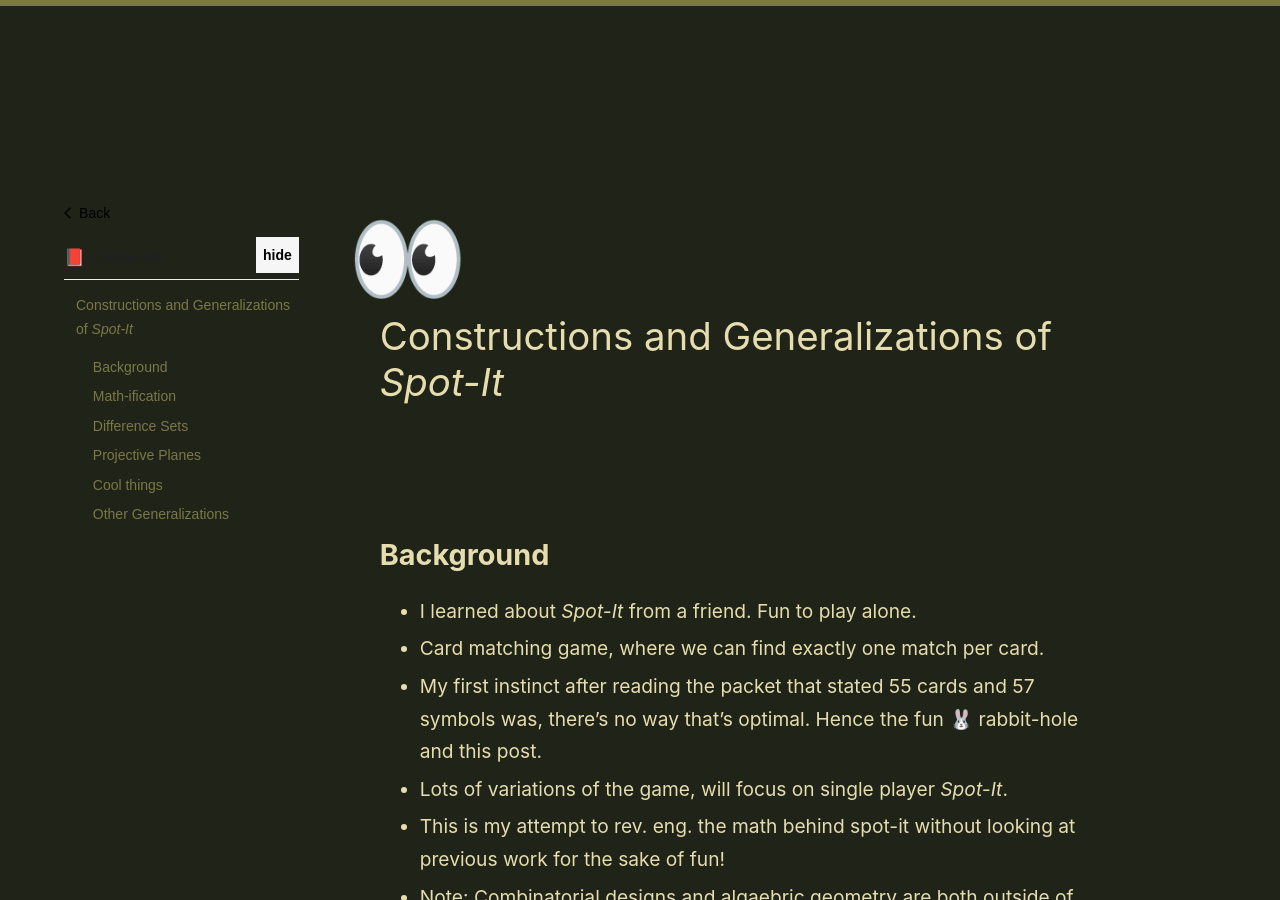
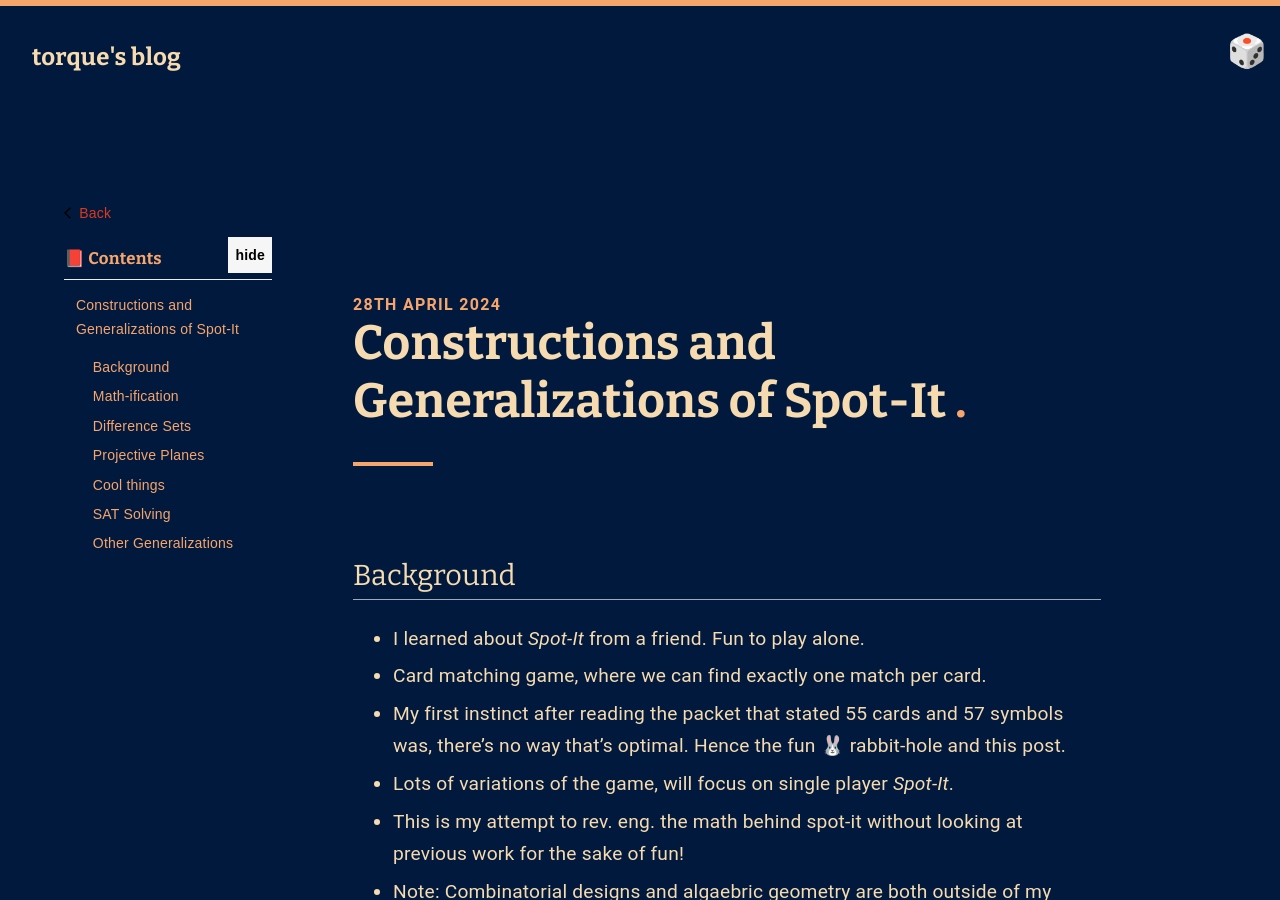
Before and after one commit to itstorque/itstorque.github.io, a Jekyll site: the page built from _blog_posts/2024_04_spotit.md, in a window 1280 px wide and 900 px high. Built offline with Jekyll 4.4.1, drawn with Linux system fonts in a browser that asks for light colours; a script that is not in the unit is left out.

Commit message:
updated blog_post.html

```diff
--- a/_blog_posts/2024_04_spotit.md
+++ b/_blog_posts/2024_04_spotit.md
@@ -1,5 +1,5 @@
 ---
-title: Constructions and Generalizations of *Spot-It*
+title: Constructions and Generalizations of Spot-It
 date: "April 28, 2024"
 emoji: 👀
 summary:
@@ -69,6 +69,8 @@
   - This can be noticed from the P.P. <-> Cyclic Difference Set symmetry
 - We conjecture that these designs exist for prime powers only, but we don't have proof. For example, https://arxiv.org/pdf/2003.04929 shows an asymptotic proof of the prime power conjecture for PDS, but even for order 12, we don't know if there is a PDS/P.P.
 
+## SAT Solving
+
 ## Other Generalizations
 
 - If every card has the same number of symbols and every symbol appears on the same number of cards, this would be considered a "Steiner system with parameters v,k,3" or a "3-(v,k,1)-design"
--- a/_includes/head.html
+++ b/_includes/head.html
@@ -10,7 +10,13 @@
 <meta name="viewport" content="width=device-width, initial-scale=1">
 <meta name="theme-color" content="#fff"/>
 
+
+<!-- <link rel="preconnect" href="https://fonts.googleapis.com">
+<link rel="preconnect" href="https://fonts.gstatic.com" crossorigin> -->
+
 <link href="https://fonts.googleapis.com/css2?family=Roboto:wght@400;500;900&display=swap" rel=preconnect>
+<link href="https://fonts.googleapis.com/css?family=Bitter:400,700&amp;display=swap" rel="stylesheet">
+
 <link rel="stylesheet" type="text/css" href="/resources/css/main.css">
 <link rel="stylesheet" type="text/css" href="/resources/css/colors.css">
 <!-- <link rel="shortcut icon" href="/resources/favicon.ico"/> -->
--- /dev/null
+++ b/_includes/theme_dice.html
@@ -0,0 +1,10 @@
+<div id="next_theme" onclick="swap_theme()">
+    <div>
+      <p class="mobile-only">Randomize Theme</p>
+      🎲
+    </div>
+  </div>
+  <div id="theme_swap_indicator" onclick="swap_theme()">
+    <p class="mobile-only">Theme &nbsp;&nbsp;&nbsp;&nbsp;Changed!</p>
+    🎨
+</div>
--- a/_layouts/blog_post.html
+++ b/_layouts/blog_post.html
@@ -1,13 +1,13 @@
 <!DOCTYPE html>
 <html lang="en">
-
-<head>
 
     {%- include head.html -%}
 
     {% include mathjax.html %}
 
     {% seo %}
+
+    <a href="/blog/"><h3 id="main_icon"><span id="icon_hint">$\vec r\times \vec F$</span><span class="name">torque</span>'s blog</h3></a>
 
     <script src="/resources/toc.js"></script>
 
@@ -17,6 +17,43 @@
             /* width: 100vw; */
             max-width: 100vw;
             overflow-x: hidden;
+
+            font-size: 1rem;
+        }
+
+        #main_icon {
+            position: fixed;
+            top: 1.2rem;
+            left: 2rem;
+            font-size: 1.5rem;
+
+            cursor: pointer;
+            text-align: right;
+
+            color: var(--c-font);
+        }
+
+        #icon_hint {
+            position: absolute;
+            font-size: 0.7em;
+            top: 1.8em;
+            left: 1em;
+            opacity: 0;
+            transition: opacity ease-in-out 0.3s;
+            display: block;
+        }
+
+        #main_icon:hover .name {
+            text-decoration: none wavy var(--c-pop);
+            text-decoration-skip-ink: none;
+            text-underline-offset: -0.05em;
+        }
+        #main_icon:hover .name {
+            text-decoration: underline wavy var(--c-pop);
+        }
+
+        #main_icon:hover #icon_hint {
+            opacity: 1;
         }
 
         #toc {
@@ -33,7 +70,7 @@
 
             margin-bottom: auto;
             font-size: 0.875rem;
-            max-width: 20rem;
+            max-width: 8rem;
 
             /* position: fixed; */
             /* padding-top: 20vh; */
@@ -52,7 +89,7 @@
         }
 
         #toc nav {
-            color: #202122;
+            color: var(--c-link);
             font-family: sans-serif;
             display: block;
             /* position: fixed; */
@@ -131,16 +168,27 @@
             flex-grow: 1;
             flex-shrink: 8;
             overflow-x: visible;
+            max-width: 90ch;
         }
 
         #content {
-            max-width: 60ch;
             margin-left: 2rem;  /* emoji offset */
+            font-size: 1.2em;
+        }
+
+        h1, h2, h3, h4, h5, h6 {
+            font-family: Bitter, Georgia, 'Times New Roman', Times, serif;
+            font-weight: 700;
         }
 
         #content h2 {
             margin-top: 2em;
             margin-bottom: 0.8em;
+
+            font-weight: 400;
+            border-bottom: 1px solid var(--border-color-base, #a2a9b1);
+            padding-bottom: 0.2em;
+
         }
 
         .blog_emoji {
@@ -162,6 +210,27 @@
 
         h1.article_title {
             margin-left: 2rem; /* emoji offset */
+            font-size: 3rem;
+            font-weight: 700;
+            margin-top: 0;
+        }
+
+        .title_separator {
+            position: absolute;
+            height: 0.25rem;
+            background: var(--c-pop);
+            width: 5rem;
+            transform-origin: left center;
+            margin-left: 2rem;
+        }
+
+        .article_date {
+            margin-left: 2rem; /* emoji offset */
+            font-weight: 700;
+            color: var(--c-pop);
+            margin-top: 10em;
+            display: block;
+            letter-spacing: .08em;
         }
 
         div#flex_article {
@@ -180,7 +249,7 @@
         }
 
         #toc .back_button {
-            color: black;
+            color: var(--c-less-pop);
             transition: 0.1s ease-in;
         }
 
@@ -200,10 +269,15 @@
             transition: 0.1s ease-out;
         }
 
-        @media (max-width: 800px) {
+        @media (max-width: 1200px) {
 
             div#flex_article {
                 flex-direction: column;
+                align-items: center;
+            }
+
+            div##article_container {
+                margin: auto;
             }
 
             #toc {
@@ -211,6 +285,7 @@
                 font-size: 1.2rem;
                 width: 100%;
                 max-width: none;
+                display: none;
             }
 
             #article_right_col {
@@ -267,10 +342,12 @@
 
             <div>
 
-                <h1 class="blog_emoji">{{ page.emoji }}</h1>
+                <!-- <h1 class="blog_emoji">{{ page.emoji }}</h1> -->
 
-                <h1 class="article_title">{{ page.title | markdownify | remove: '<p>' | remove: '</p>' }}</h1>
+                <span class="article_date">{{ page.date | date: "%-dth %B %Y" | upcase }}</span>
+                <h1 class="article_title">{{ page.title | markdownify | remove: '<p>' | remove: '</p>' }}<span class="pop">.</span></h1>
 
+                <span class="title_separator"></span>
                 <br/><br/>
 
                 <div id="content">
@@ -286,6 +363,8 @@
         </div>
 
     </div>
+
+    {%- include theme_dice.html -%}
 
     <script>
         // window.onload = function () {
--- a/resources/css/colors.css
+++ b/resources/css/colors.css
@@ -2,7 +2,6 @@
     --c-bg: white;
     --c-elem-bg-dull: ;
     --c-elem-bg-pop: ;
-
 
     --c-pop:    #FE1717;
     --c-less-pop:    #FF7777;
@@ -21,7 +20,7 @@
     --c-wavy: 0;
 }
 
-.purple {
+/* .purple {
     --c-bg: #4a113c;
     --c-elem-bg-dull: rgba(178, 127, 170, 0.1);
     --c-elem-bg-pop: rgba(178, 127, 170, 0.2);
@@ -135,7 +134,7 @@
     --c-color-status-bar: var(--c-pop);
     --c-wavy: 0;
 
-}
+} */
 
 .blorange {
 
@@ -183,7 +182,7 @@
     --c-wavy: 0;
 }
 
-.gold_sand {
+/* .gold_sand {
     --c-bg: #4B4237;
     --c-elem-bg-dull: ;
     --c-elem-bg-pop: ;
@@ -207,69 +206,69 @@
 }
 
 .froyo {
-    --c-bg: #F8E5D4; /* Light beige background */
-    --c-elem-bg-dull: #F0C9A2; /* Dull yellow for elements */
-    --c-elem-bg-pop: #FFD700; /* Bright yellow for pop elements */
+    --c-bg: #F8E5D4;
+    --c-elem-bg-dull: #F0C9A2;
+    --c-elem-bg-pop: #FFD700;
 
-    --c-pop: #ff899b; /* Pink for main pop color */
-    --c-less-pop: #fcb373; /* Light pink for less prominent areas */
-    --c-hover-pop: #FFA07A; /* Coral for hover effects */
+    --c-pop: #ff899b;
+    --c-less-pop: #fcb373;
+    --c-hover-pop: #FFA07A;
 
-    --c-font: #4B4237; /* Dark brown font color */
-    --c-font-muted: #736B60; /* Muted font color */
-    --c-font-sel: var(--c-bg); /* Selected font color on beige background */
-    --c-font-sel-bg: var(--c-less-pop); /* Background for selected font */
-    --c-inv-bg: var(--c-bg); /* Inverted background color */
+    --c-font: #4B4237;
+    --c-font-muted: #736B60;
+    --c-font-sel: var(--c-bg);
+    --c-font-sel-bg: var(--c-less-pop);
+    --c-inv-bg: var(--c-bg);
 
-    --c-emoji: #FF6347; /* Tomato emoji color */
+    --c-emoji: #FF6347;
 
-    --c-link: var(--c-pop); /* Link color */
+    --c-link: var(--c-pop);
     --c-color-status-bar: var(--c-pop);
 
     --c-wavy: 1;
 }
 
 .yellows {
-    --c-bg: #FFE5B4; /* Peach background */
-    --c-elem-bg-dull: #FBB1C5; /* Soft blush pink for dull elements */
-    --c-elem-bg-pop: #FDA26B; /* Vibrant atomic tangerine for pop elements */
+    --c-bg: #FFE5B4;
+    --c-elem-bg-dull: #FBB1C5;
+    --c-elem-bg-pop: #FDA26B;
 
-    --c-pop: #D5A021; /* Main pop color (similar to peach) */
-    --c-less-pop: #A49694; /* Muted taupe for less prominent elements */
-    --c-hover-pop: #ffa303; /* Hover effect color */
+    --c-pop: #D5A021;
+    --c-less-pop: #A49694;
+    --c-hover-pop: #ffa303;
 
-    --c-font: #333; /* Dark gray font color for better readability */
-    --c-font-muted: #736B60; /* Subtle muted font color */
-    --c-font-sel: var(--c-bg); /* Font color for selected elements */
-    --c-font-sel-bg: var(--c-less-pop); /* Background for selected elements */
-    --c-inv-bg: var(--c-bg); /* Inverted background color */
+    --c-font: #333;
+    --c-font-muted: #736B60;
+    --c-font-sel: var(--c-bg);
+    --c-font-sel-bg: var(--c-less-pop);
+    --c-inv-bg: var(--c-bg);
 
-    --c-emoji: #ffb800; /* Emoji color */
+    --c-emoji: #ffb800;
 
-    --c-link: var(--c-pop); /* Link color */
+    --c-link: var(--c-pop);
     --c-color-status-bar: var(--c-pop);
 
     --c-wavy: 1;
 }
 
 .mint_wave {
-    --c-bg: #E4FFE1; /* Soft minty green background */
-    --c-elem-bg-dull: #F4FDD9; /* Pale lemon for dull elements */
-    --c-elem-bg-pop: #FFE8C2; /* Warm apricot for pop elements */
+    --c-bg: #E4FFE1;
+    --c-elem-bg-dull: #F4FDD9;
+    --c-elem-bg-pop: #FFE8C2;
 
-    --c-pop: #F0A868; /* Main pop color (reminiscent of peach) */
-    --c-less-pop: #6A8D73; /* Earthy olive for less prominent elements */
-    --c-hover-pop: #ff9a00; /* Hover effect color */
+    --c-pop: #F0A868;
+    --c-less-pop: #6A8D73;
+    --c-hover-pop: #ff9a00;
 
-    --c-font: #333; /* Dark gray font color for readability */
-    --c-font-muted: #736B60; /* Subtle muted font color */
-    --c-font-sel: var(--c-bg); /* Font color for selected elements */
-    --c-font-sel-bg: var(--c-less-pop); /* Background for selected elements */
-    --c-inv-bg: var(--c-bg); /* Inverted background color */
+    --c-font: #333;
+    --c-font-muted: #736B60;
+    --c-font-sel: var(--c-bg);
+    --c-font-sel-bg: var(--c-less-pop);
+    --c-inv-bg: var(--c-bg);
 
-    --c-emoji: #F0A868; /* Emoji color (matching the pop color) */
+    --c-emoji: #F0A868;
 
-    --c-link: var(--c-pop); /* Link color */
+    --c-link: var(--c-pop);
     --c-color-status-bar: var(--c-pop);
 
     --c-wavy: 1;
@@ -291,7 +290,16 @@
     --c-link: var(--c-pop);
     --c-color-status-bar: var(--c-pop);
     --c-wavy: 0;
-}
+} */
+
+
+
+
+
+
+/* 061629-aec9e5 */
+
+/* ffe3e0-222c77 FFE59E? E4E9EC */
 
 /* .dracula {
     --c-bg: #282A36;
--- a/resources/css/main.css
+++ b/resources/css/main.css
@@ -121,7 +121,8 @@
 }
 
 body {
-  font-family: -apple-system, "Roboto", sans-serif;
+  font-family: "Roboto", sans-serif;
+  letter-spacing: 0.2px;
   width: 90vw;
   font-size: var(--text-font-size-M);
 
```
Also changed, not shown: _layouts/default.html (+1 -10 lines).
